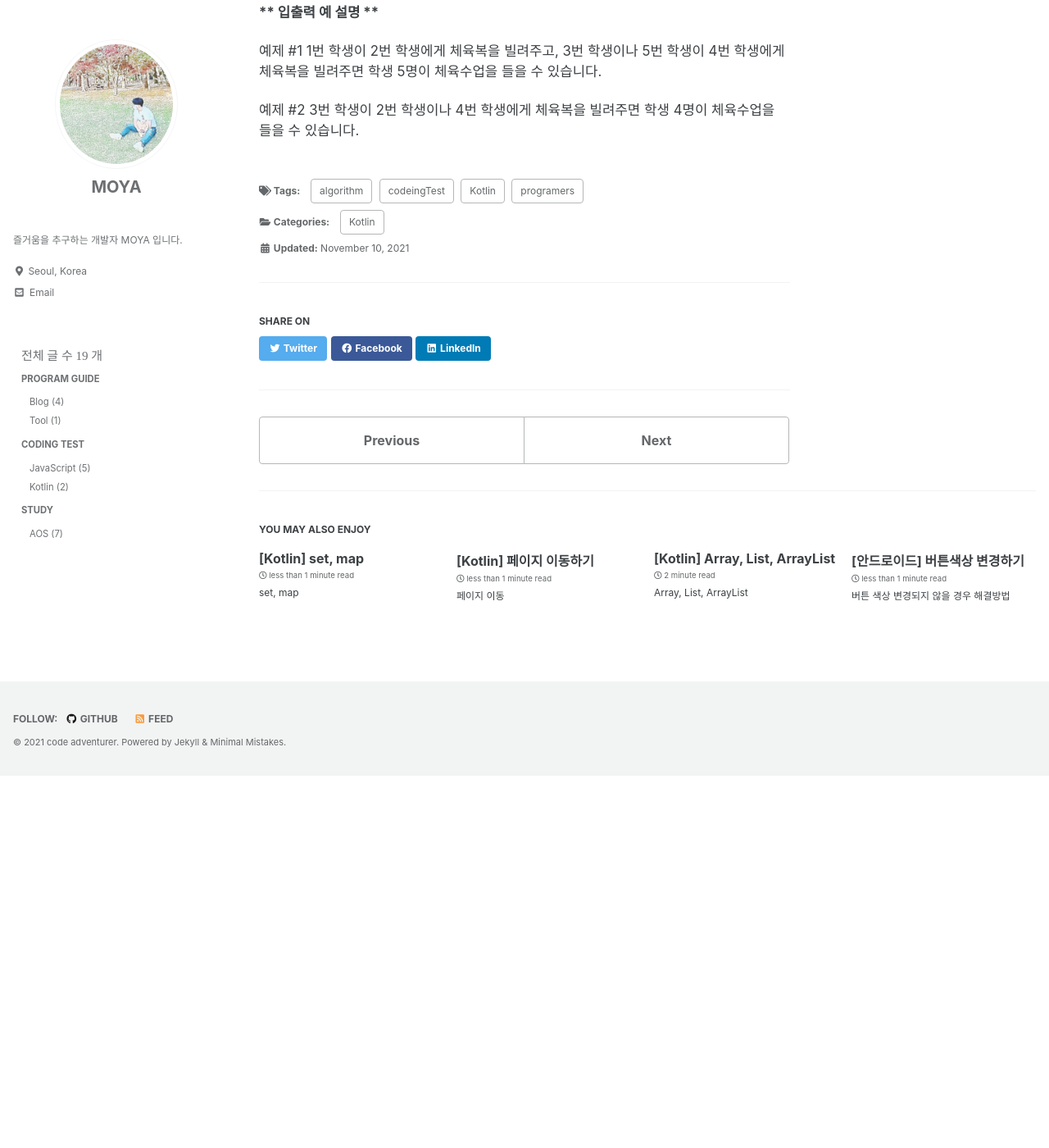
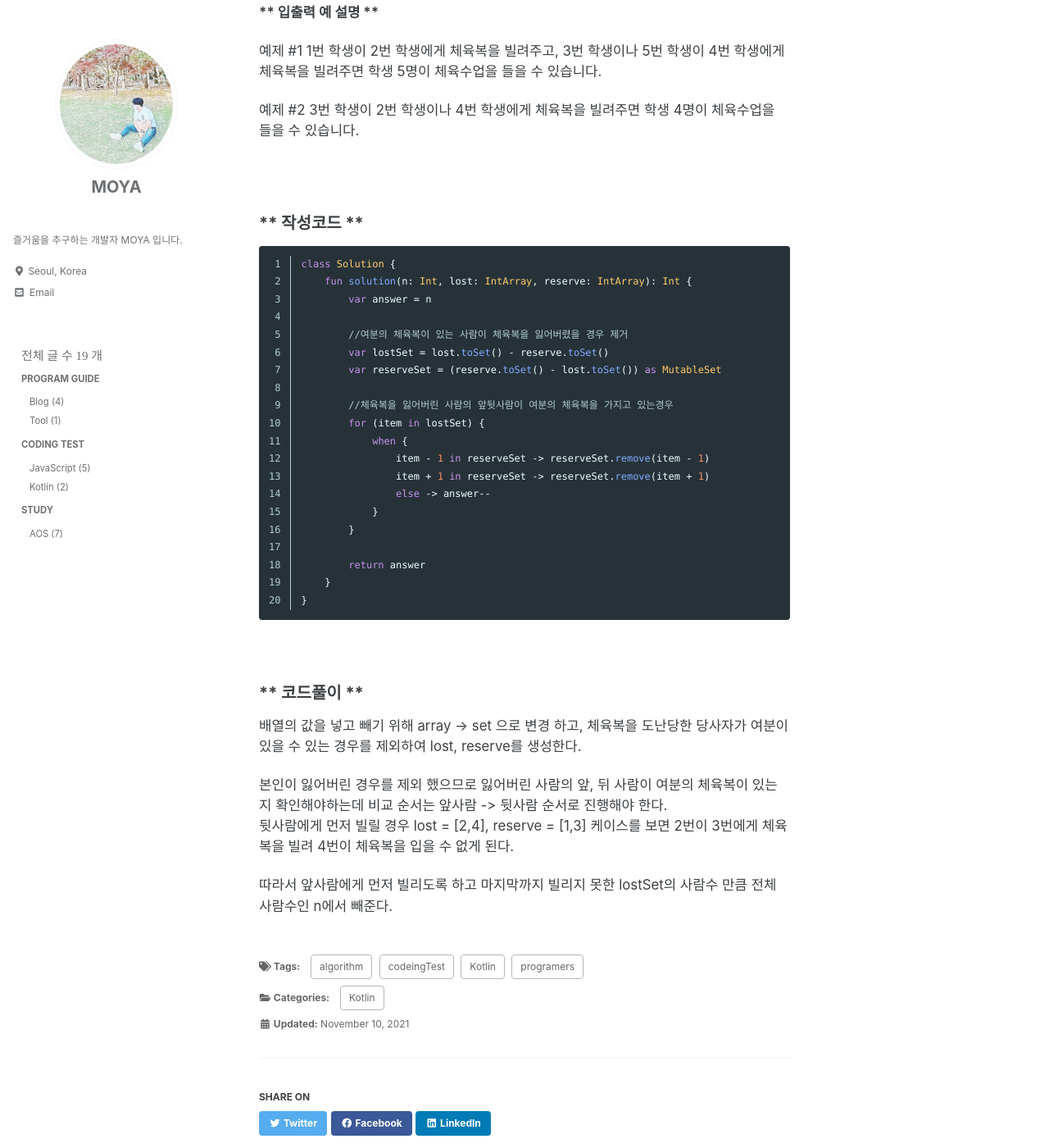
Before and after one commit to kdc7140/kdc7140.github.io, a Jekyll site: the page built from _posts/codingTest/2021-11-10-codingTest6.md, in a window 1280 px wide and 1400 px high, scrolled down 1008 px. Shown: the whole window at 82% size. Built offline with Jekyll 4.4.1, drawn with Linux system fonts in a browser that asks for light colours; cached includes are drawn as plain includes; some web fonts are replaced; before the commit the page ends 1954 px from its top, so only the background shows below that; some of the changed text lies outside the part shown.

Commit message:
add post - codingTest (greedy)

````diff
--- a/_posts/codingTest/2021-11-10-codingTest6.md
+++ b/_posts/codingTest/2021-11-10-codingTest6.md
@@ -48,3 +48,45 @@ tags:
 
 예제 #2
 3번 학생이 2번 학생이나 4번 학생에게 체육복을 빌려주면 학생 4명이 체육수업을 들을 수 있습니다.
+
+<br/>
+
+### ** 작성코드 **
+
+```kotlin
+class Solution {
+    fun solution(n: Int, lost: IntArray, reserve: IntArray): Int {
+        var answer = n
+
+        //여분의 체육복이 있는 사람이 체육복을 잃어버렸을 경우 제거
+        var lostSet = lost.toSet() - reserve.toSet()
+        var reserveSet = (reserve.toSet() - lost.toSet()) as MutableSet
+
+        //체육복을 잃어버린 사람의 앞뒷사람이 여분의 체육복을 가지고 있는경우
+        for (item in lostSet) {
+            when {
+                item - 1 in reserveSet -> reserveSet.remove(item - 1)
+                item + 1 in reserveSet -> reserveSet.remove(item + 1)
+                else -> answer--
+            }
+        }
+
+        return answer
+    }
+}
+```
+
+<br/>
+
+### ** 코드풀이 **
+
+배열의 값을 넣고 빼기 위해 array -> set 으로 변경 하고,
+체육복을 도난당한 당사자가 여분이 있을 수 있는 경우를 제외하여
+lost, reserve를 생성한다.<br/>
+
+본인이 잃어버린 경우를 제외 했으므로 잃어버린 사람의 앞, 뒤 사람이 여분의 체육복이 있는지 확인해야하는데
+비교 순서는 앞사람 -> 뒷사람 순서로 진행해야 한다.<br/>
+뒷사람에게 먼저 빌릴 경우 lost = [2,4], reserve = [1,3] 케이스를 보면 2번이 3번에게 체육복을 빌려
+4번이 체육복을 입을 수 없게 된다.<br/>
+
+따라서 앞사람에게 먼저 빌리도록 하고 마지막까지 빌리지 못한 lostSet의 사람수 만큼 전체 사람수인 n에서 빼준다.
````
